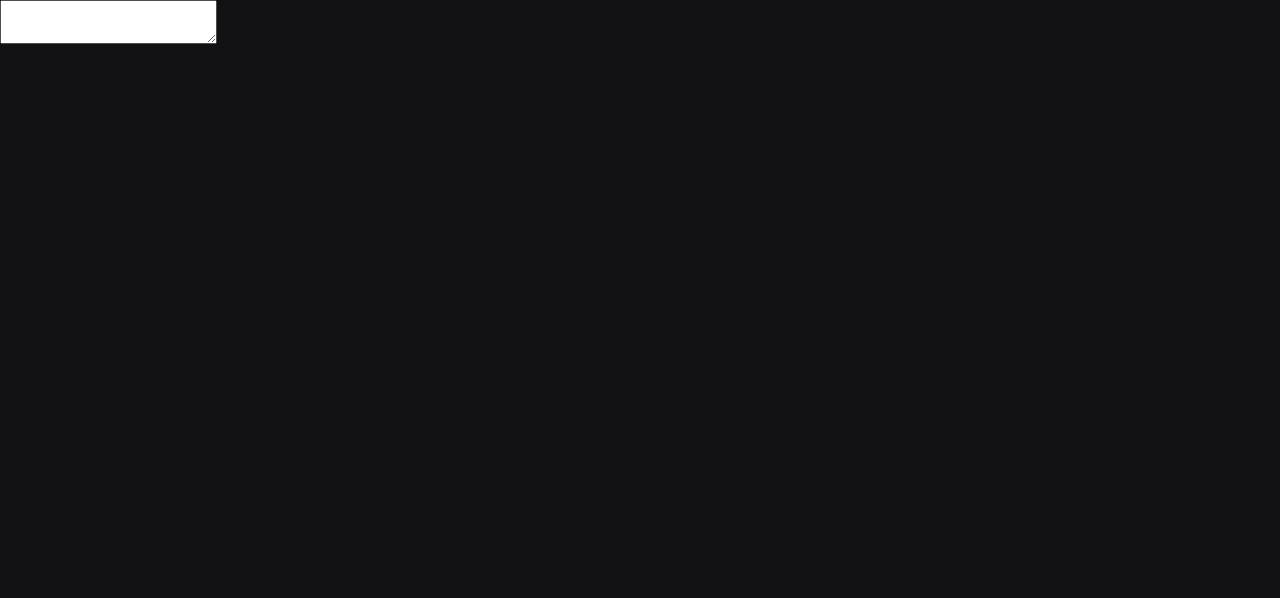
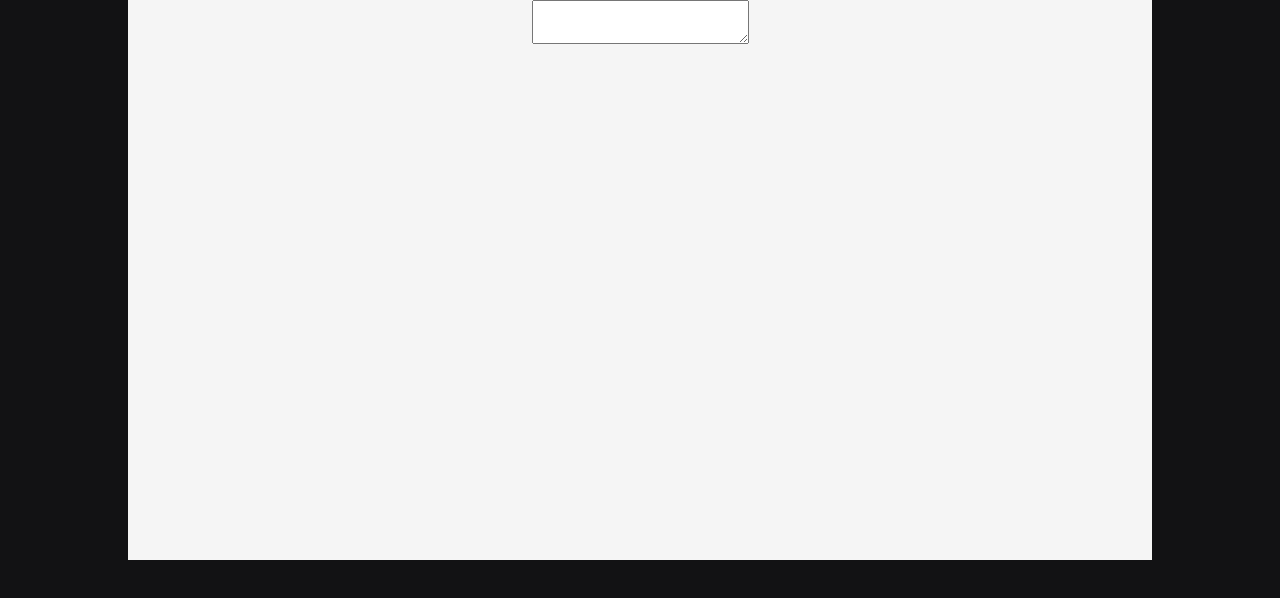
Before and after one commit to georgewfsantos/chatApp, a React (Create React App) app in the folder web/: page /chat/1/1 in a window 1280 px wide. Shown: the top 598 px of the page. Built offline with nearby package versions, Linux system fonts and the light colour scheme.

Commit message:
start rewriting Chat component functionality code

```diff
--- a/web/src/components/Chat/index.tsx
+++ b/web/src/components/Chat/index.tsx
@@ -8,7 +8,7 @@ import React, {
 import { useParams } from "react-router-dom";
 import { io, Socket } from "socket.io-client";
 
-import { Container, Content } from "./styles";
+import { Container, Content, Wrapper } from "./styles";
 interface JoinRoomRouteParams {
   roomTitle: string;
   userName: string;
@@ -24,44 +24,12 @@ const Chat: React.FC = () => {
   const routeParams = useParams<JoinRoomRouteParams>();
 
   useEffect(() => {
-    socket = io("localhost:3333");
+    socket = io("http://localhost:3333");
 
-    setUserName(routeParams.userName);
-    setRoomTitle(routeParams.roomTitle);
-
-    socket.emit("join", { userName, roomTitle }, () => {});
-
-    return () => {
-      socket.emit("disconnection");
-
-      socket.off();
-    };
-  }, [roomTitle, routeParams.roomTitle, routeParams.userName, userName]);
-
-  useEffect(() => {
     socket.on("message", (message: string) => {
       setMessages([...messages, message]);
     });
   }, [messages]);
-
-  const sendMessage = useCallback(
-    (event: KeyboardEvent) => {
-      event.preventDefault();
-
-      if (message) {
-        socket.emit("sendMessage", message, () => setMessage(""));
-      }
-    },
-    [message]
-  );
-
-  console.log(message, messages);
-
-  const handleEnterKeyPress = useCallback(
-    (event: KeyboardEvent<HTMLTextAreaElement>) =>
-      event.key === "Enter" ? sendMessage(event) : null,
-    [sendMessage]
-  );
 
   const handleInputChange = useCallback(
     (event: ChangeEvent<HTMLTextAreaElement>) => {
@@ -70,16 +38,27 @@ const Chat: React.FC = () => {
     []
   );
 
+  const handleKeyPress = useCallback(
+    (event: KeyboardEvent) => {
+      if (event.key === "Enter") {
+        socket.emit("inputMessage", message);
+      }
+    },
+    [message]
+  );
+
   return (
+    <Wrapper>
       <Container>
         <Content>
           <textarea
             value={message}
             onChange={handleInputChange}
-          onKeyPress={handleEnterKeyPress}
+            onKeyPress={handleKeyPress}
           ></textarea>
         </Content>
       </Container>
+    </Wrapper>
   );
 };
 
--- a/web/src/components/Chat/styles.ts
+++ b/web/src/components/Chat/styles.ts
@@ -1,4 +1,20 @@
 import styled from "styled-components";
 
-export const Container = styled.div``;
+export const Wrapper = styled.div`
+  display: flex;
+  flex-direction: column;
+  align-items: center;
+  width: 100%;
+  height: 100vh;
+`;
+
+export const Container = styled.div`
+  display: flex;
+  flex-direction: column;
+  align-items: center;
+  background-color: #f5f5f5;
+  width: 80%;
+  height: 70vh;
+`;
+
 export const Content = styled.div``;
--- a/web/src/routes.tsx
+++ b/web/src/routes.tsx
@@ -10,7 +10,7 @@ const Routes: React.FC = () => {
   return (
     <Switch>
       <Route path="/" exact component={JoinRoom} />
-      <Route path="/chat/:userName/:roomTitle" component={Chat} />
+      <Route path="/chat/:user/:room" component={Chat} />
     </Switch>
   );
 };
```
Lines whose indentation alone changed are shown as unchanged.
